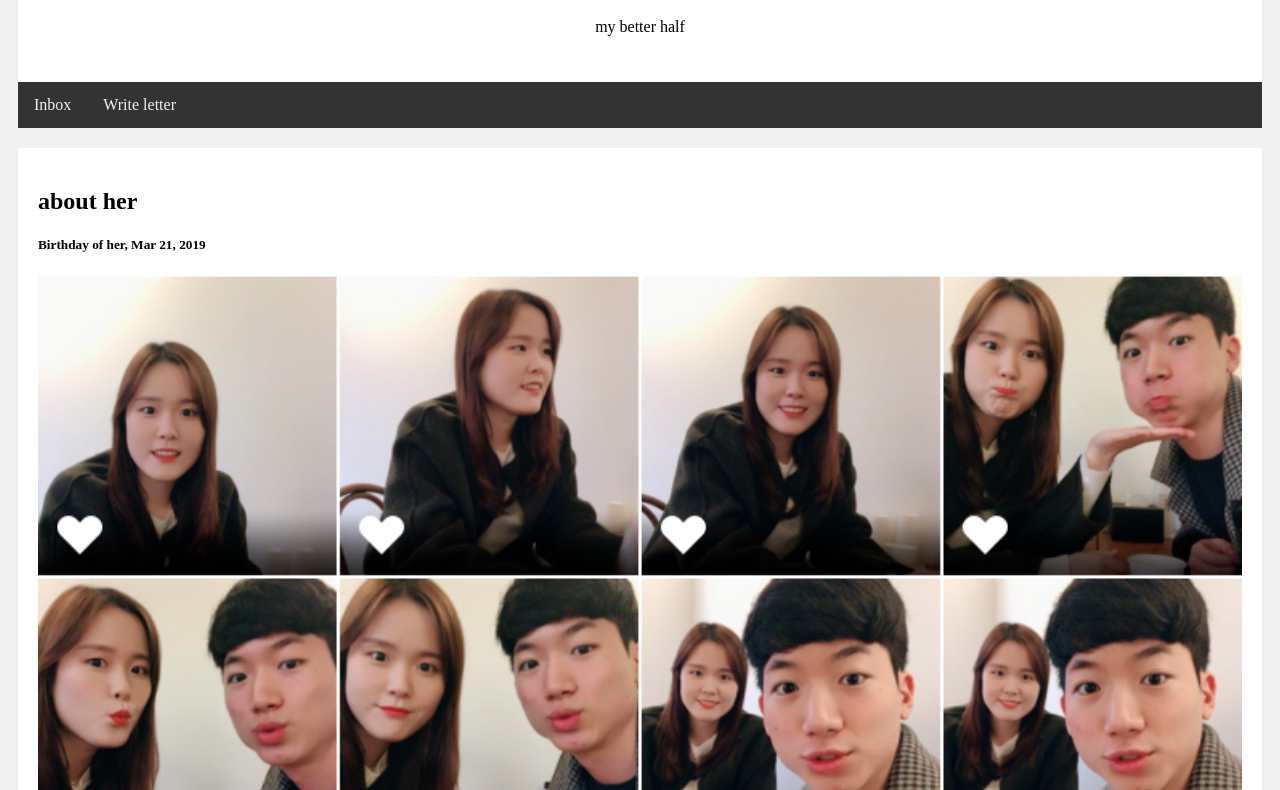
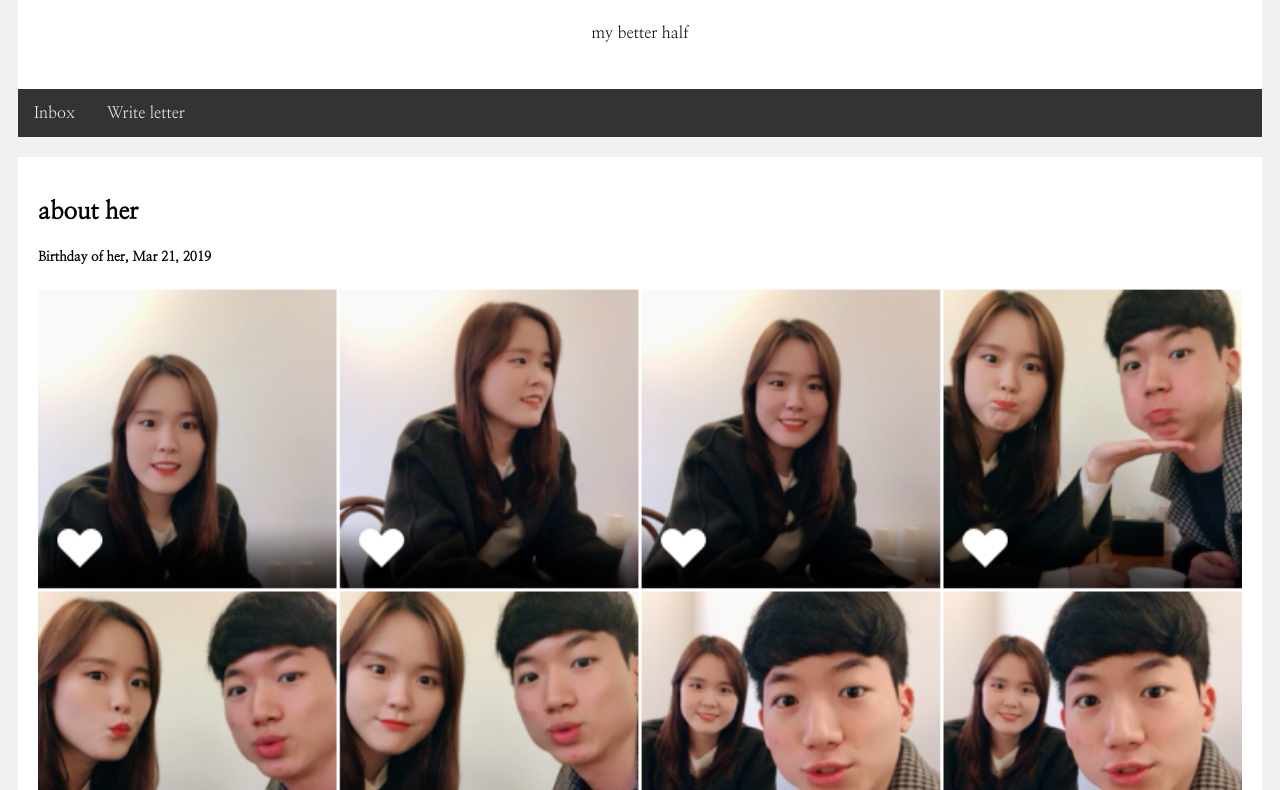
Before and after one commit to MovieRyu/Letterbox, a plain HTML site: page index.html in a window 1280 px wide. Shown: the part 155-945 px from the top of the page. Drawn offline with Linux system fonts and the light colour scheme.

Commit message:
Update index.html

```diff
--- a/index.html
+++ b/index.html
@@ -3,6 +3,7 @@
 <head>
   <meta charset="utf-8">
   <meta name="viewport" content="width=device-width, initial-scale=1.0">
+  <link href="https://fonts.googleapis.com/css?family=Nanum+Myeongjo&display=swap" rel="stylesheet">
   <style>
   * {
     box-sizing: border-box;
```
